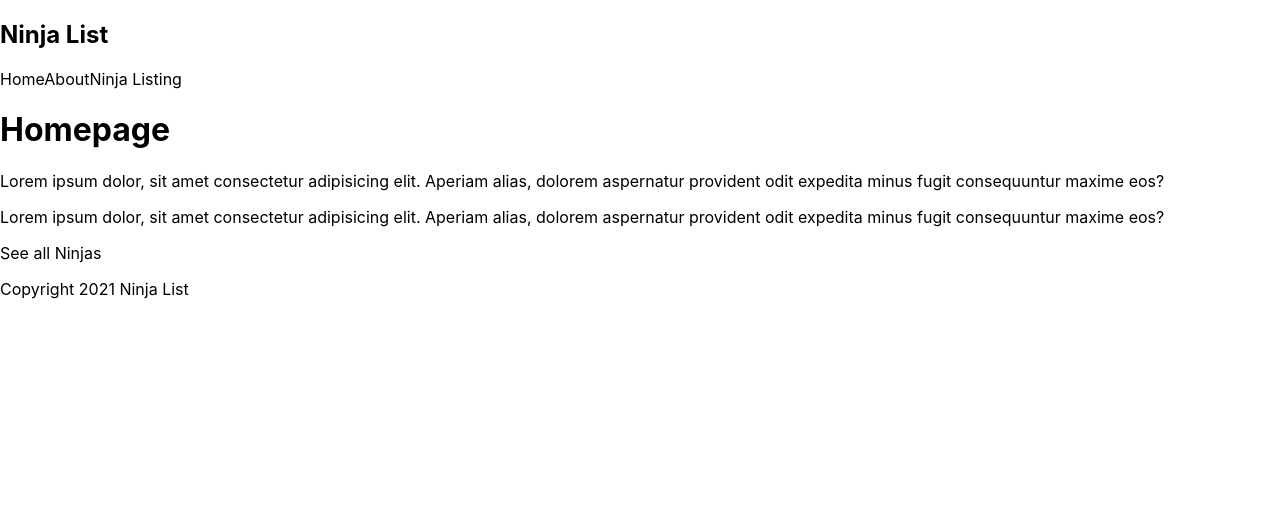
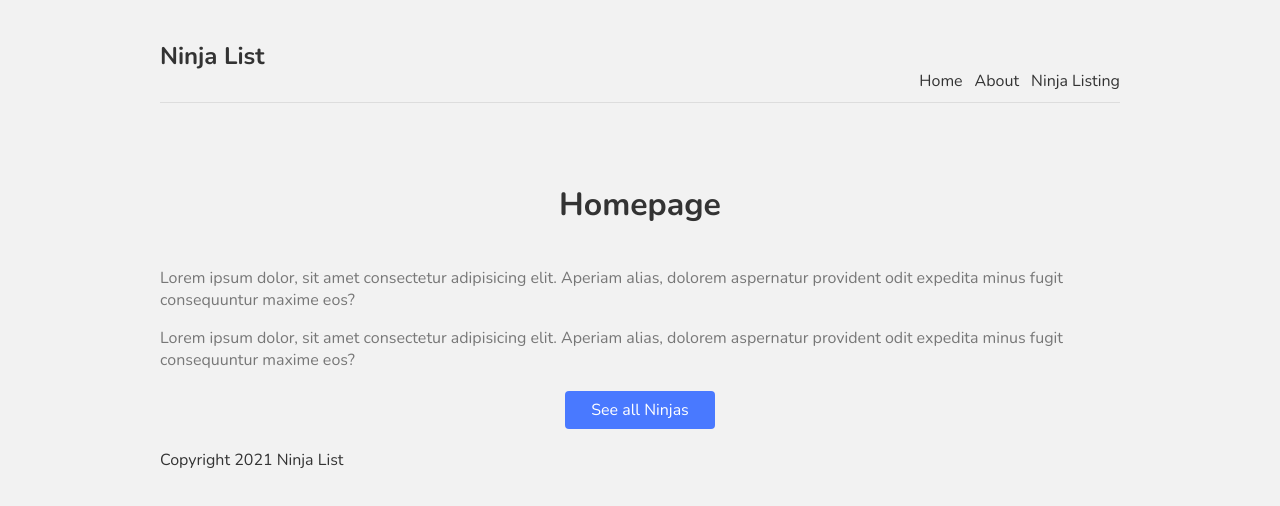
Before and after one commit to mariolazzari/nextjs-ninja, a Next.js app in the folder ninjalist/: page / in a window 1280 px wide. Shown: the top 506 px of the page. Built offline with nearby package versions, Linux system fonts and the light colour scheme.

Commit message:
Done lesson 7

```diff
--- a/ninjalist/pages/index.js
+++ b/ninjalist/pages/index.js
@@ -1,22 +1,23 @@
 import Link from "next/link";
+import styles from "../styles/Home.module.css";
 
 export default function Home() {
   return (
     <div>
-      <h1>Homepage</h1>
-      <p>
+      <h1 className={styles.title}>Homepage</h1>
+      <p className={styles.text}>
         Lorem ipsum dolor, sit amet consectetur adipisicing elit. Aperiam alias,
         dolorem aspernatur provident odit expedita minus fugit consequuntur
         maxime eos?
       </p>
-      <p>
+      <p className={styles.text}>
         Lorem ipsum dolor, sit amet consectetur adipisicing elit. Aperiam alias,
         dolorem aspernatur provident odit expedita minus fugit consequuntur
         maxime eos?
       </p>
 
       <Link href="/ninjas">
-        <a>See all Ninjas</a>
+        <a className={styles.btn}>See all Ninjas</a>
       </Link>
     </div>
   );
--- a/ninjalist/styles/Home.module.css
+++ b/ninjalist/styles/Home.module.css
@@ -1,122 +1,18 @@
-.container {
-  min-height: 100vh;
-  padding: 0 0.5rem;
-  display: flex;
-  flex-direction: column;
-  justify-content: center;
-  align-items: center;
-}
-
-.main {
-  padding: 5rem 0;
-  flex: 1;
-  display: flex;
-  flex-direction: column;
-  justify-content: center;
-  align-items: center;
-}
-
-.footer {
-  width: 100%;
-  height: 100px;
-  border-top: 1px solid #eaeaea;
-  display: flex;
-  justify-content: center;
-  align-items: center;
-}
-
-.footer img {
-  margin-left: 0.5rem;
-}
-
-.footer a {
-  display: flex;
-  justify-content: center;
-  align-items: center;
-}
-
-.title a {
-  color: #0070f3;
-  text-decoration: none;
-}
-
-.title a:hover,
-.title a:focus,
-.title a:active {
-  text-decoration: underline;
-}
-
 .title {
-  margin: 0;
-  line-height: 1.15;
-  font-size: 4rem;
-}
-
-.title,
-.description {
+  color: #333;
+  padding-bottom: 20px;
   text-align: center;
 }
-
-.description {
-  line-height: 1.5;
-  font-size: 1.5rem;
+.text {
+  color: #777;
 }
-
-.code {
-  background: #fafafa;
-  border-radius: 5px;
-  padding: 0.75rem;
-  font-size: 1.1rem;
-  font-family: Menlo, Monaco, Lucida Console, Liberation Mono, DejaVu Sans Mono,
-    Bitstream Vera Sans Mono, Courier New, monospace;
+.btn {
+  display: block;
+  width: 150px;
+  padding: 8px 0;
+  margin: 20px auto;
+  background: #4979ff;
+  border-radius: 4px;
+  color: white;
+  text-align: center;
 }
-
-.grid {
-  display: flex;
-  align-items: center;
-  justify-content: center;
-  flex-wrap: wrap;
-  max-width: 800px;
-  margin-top: 3rem;
-}
-
-.card {
-  margin: 1rem;
-  flex-basis: 45%;
-  padding: 1.5rem;
-  text-align: left;
-  color: inherit;
-  text-decoration: none;
-  border: 1px solid #eaeaea;
-  border-radius: 10px;
-  transition: color 0.15s ease, border-color 0.15s ease;
-}
-
-.card:hover,
-.card:focus,
-.card:active {
-  color: #0070f3;
-  border-color: #0070f3;
-}
-
-.card h3 {
-  margin: 0 0 1rem 0;
-  font-size: 1.5rem;
-}
-
-.card p {
-  margin: 0;
-  font-size: 1.25rem;
-  line-height: 1.5;
-}
-
-.logo {
-  height: 1em;
-}
-
-@media (max-width: 600px) {
-  .grid {
-    width: 100%;
-    flex-direction: column;
-  }
-}
--- a/ninjalist/styles/globals.css
+++ b/ninjalist/styles/globals.css
@@ -1,16 +1,45 @@
-html,
+@import url("https://fonts.googleapis.com/css2?family=Nunito:wght@300;400;600;700&display=swap");
+
 body {
-  padding: 0;
-  margin: 0;
-  font-family: -apple-system, BlinkMacSystemFont, Segoe UI, Roboto, Oxygen,
-    Ubuntu, Cantarell, Fira Sans, Droid Sans, Helvetica Neue, sans-serif;
+  background: #f2f2f2;
+  color: #333;
+  font-family: "Nunito";
+}
+a {
+  color: #333;
+  text-decoration: none;
+}
+.content {
+  max-width: 960px;
+  margin: 0 auto;
+}
+nav {
+  margin: 10px auto 80px;
+  padding: 10px 0;
+  display: flex;
+  justify-content: flex-end;
+  align-items: flex-end;
+  border-bottom: 1px solid #ddd;
+}
+nav a {
+  margin-left: 12px;
+}
+nav .logo {
+  margin-right: auto;
+}
+footer {
+  display: block;
+  text-align: center;
+  padding: 30px 0;
+  margin-top: 60px;
+  color: #777;
+  border-top: 1px solid #eaeaea;
 }
 
-a {
-  color: inherit;
-  text-decoration: none;
+.not-found {
+  text-align: center;
 }
-
-* {
-  box-sizing: border-box;
+.not-found a {
+  color: #4979ff;
+  text-decoration: underline;
 }
```
Also changed, not shown: ninjalist/pages/404.js (added, +18 -0 lines), ninjalist/styles/Ninjas.modue.js (added).
